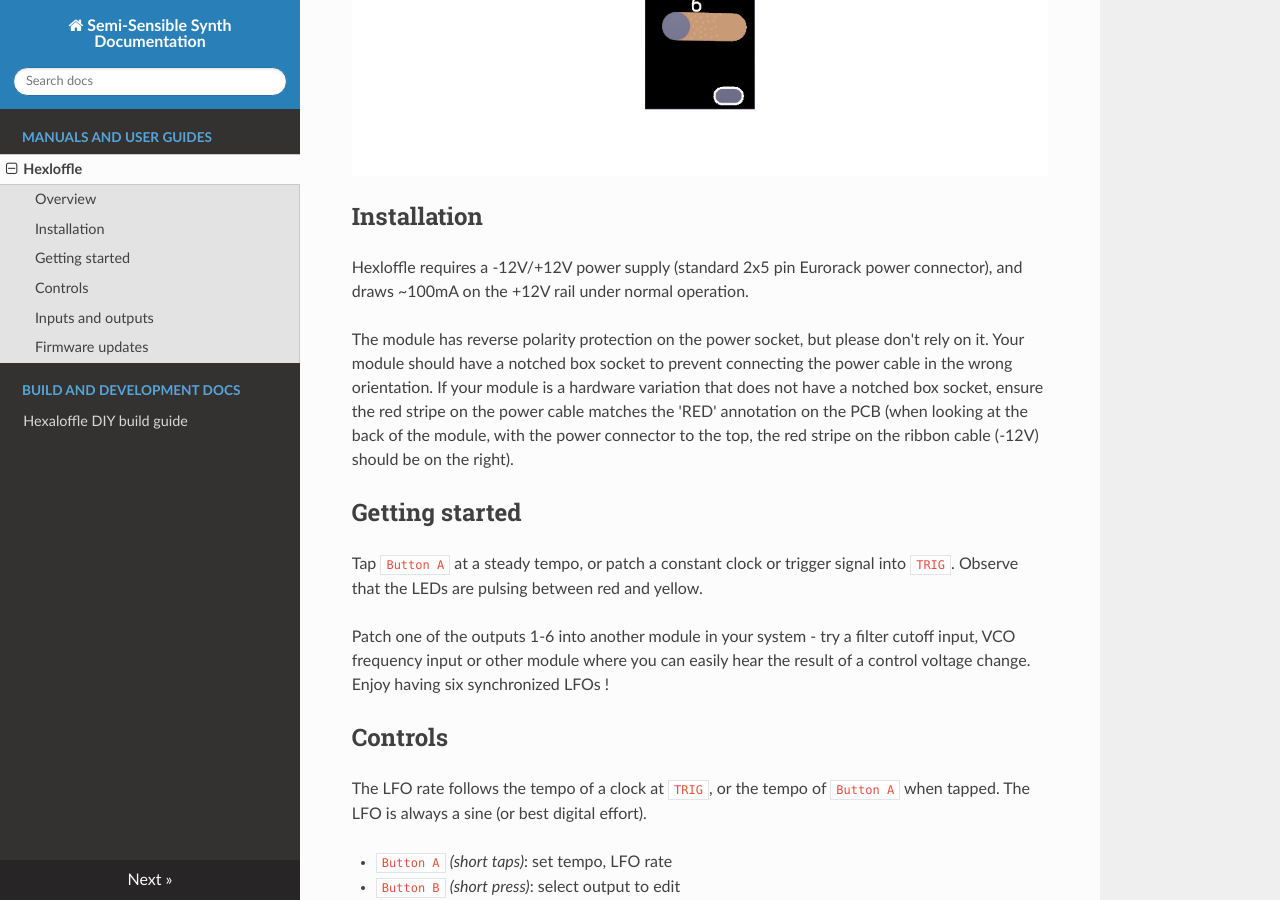
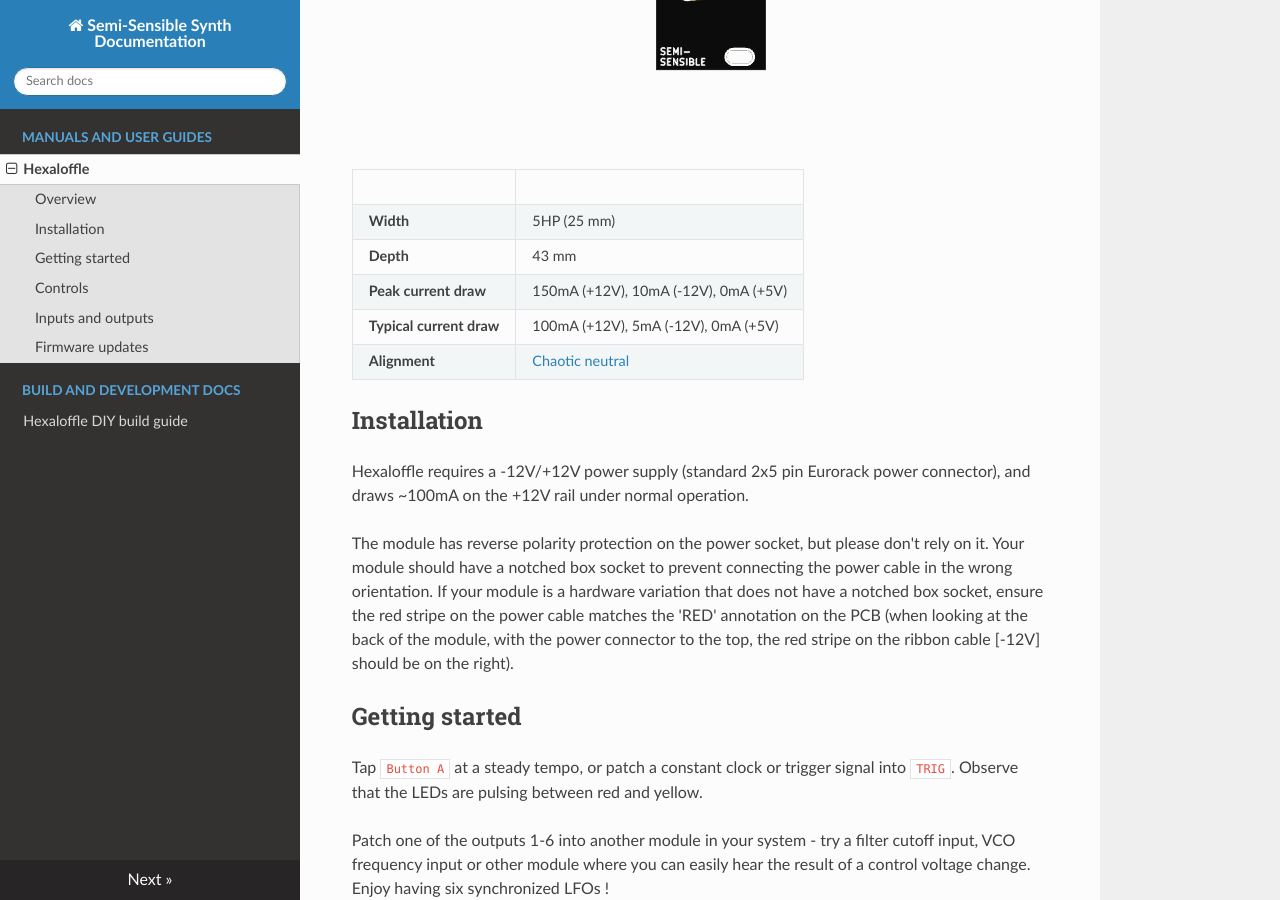
Before and after one commit to pansapiens/semi-sensible-docs, an MkDocs documentation site: the page built from docs/hexaloffle-manual.md, in a window 1280 px wide and 900 px high, scrolled down 1091 px. Built offline with MkDocs 1.6.1, drawn with Linux system fonts in a browser that asks for light colours; nearby versions of some CDN libraries; some of the changed text lies outside the part shown.

Commit message:
Update front panel image.
Extra notes on KiCad export.
Tweak hexaloffle manual.
Fix table styling.

```diff
--- a/docs/hexaloffle-manual.md
+++ b/docs/hexaloffle-manual.md
@@ -1,11 +1,15 @@
-# Hexloffle
+# Hexaloffle
 
-_Hexloffle: 6x tap tempo LFOs in 5HP_
+_Hexaloffle: 6x tap tempo LFOs in 5HP_
+
+[TOC]
 
 ## Overview
 
-_Hexloffle_ provides six tap tempo LFOs, with configurable multipliers/dividers per channel and
+_Hexaloffle_ provides six tap tempo LFOs, with configurable multipliers/dividers per channel and
 multiplier randomization via CV control.
+
+![Hexaloffle Front panel overview showing the location of the TRIG and CV 3.5mm inputs, the CTRL potentiometer knob, buttons A and B, and six 3.5mm output sockets with associated RGB LEDs](images/hexaloffle/hexaloffle_panel_annotated.png  "Hexaloffle Front panel overview")
 
 &nbsp;                   |&nbsp;
 -------------------------|-------------------------------------
@@ -15,13 +19,11 @@
 **Typical current draw** | 100mA (+12V), 5mA (-12V), 0mA (+5V)
 **Alignment**            | [Chaotic neutral](https://en.wikipedia.org/wiki/Alignment_(Dungeons_%26_Dragons)#Chaotic_neutral)
 
-![Hexaloffle Front panel overview showing the location of the TRIG and CV 3.5mm inputs, the CTRL potentiometer knob, buttons A and B, and six 3.5mm output sockets with associated RGB LEDs](images/hexaloffle/hexaloffle_panel_annotated.jpg  "Hexaloffle Front panel overview")
-
 ## Installation
 
-Hexloffle requires a -12V/+12V power supply (standard 2x5 pin Eurorack power connector), and draws ~100mA on the +12V rail under normal operation.
+Hexaloffle requires a -12V/+12V power supply (standard 2x5 pin Eurorack power connector), and draws ~100mA on the +12V rail under normal operation.
 
-The module has reverse polarity protection on the power socket, but please don't rely on it. Your module should have a notched box socket to prevent connecting the power cable in the wrong orientation. If your module is a hardware variation that does not have a notched box socket, ensure the red stripe on the power cable matches the 'RED' annotation on the PCB (when looking at the back of the module, with the power connector to the top, the red stripe on the ribbon cable (-12V) should be on the right).
+The module has reverse polarity protection on the power socket, but please don't rely on it. Your module should have a notched box socket to prevent connecting the power cable in the wrong orientation. If your module is a hardware variation that does not have a notched box socket, ensure the red stripe on the power cable matches the 'RED' annotation on the PCB (when looking at the back of the module, with the power connector to the top, the red stripe on the ribbon cable [-12V] should be on the right).
 
 ## Getting started
 
--- /dev/null
+++ b/docs/js/extra.js
@@ -0,0 +1,2 @@
+/* Fixes table styling, mkdocs issue: https://github.com/mkdocs/mkdocs/issues/2028 */
+$('div.rst-content table').addClass('docutils');
--- a/mkdocs.yml
+++ b/mkdocs.yml
@@ -6,6 +6,8 @@
   - search
 extra_css:
   - css/extra.css
+extra_javascript:
+  - js/extra.js
 nav:
   - 'Manuals and user guides':
     - 'hexaloffle-manual.md'
```
Also changed, not shown: docs/hexaloffle-build.md (+13 -0 lines), docs/index.md (+1 -1 lines), docs/images/hexaloffle/hexaloffle_panel.png (deleted), docs/images/hexaloffle/hexaloffle_panel_annotated.jpg (deleted), docs/images/hexaloffle/hexaloffle_panel_annotated.png (added), 1 other file.
